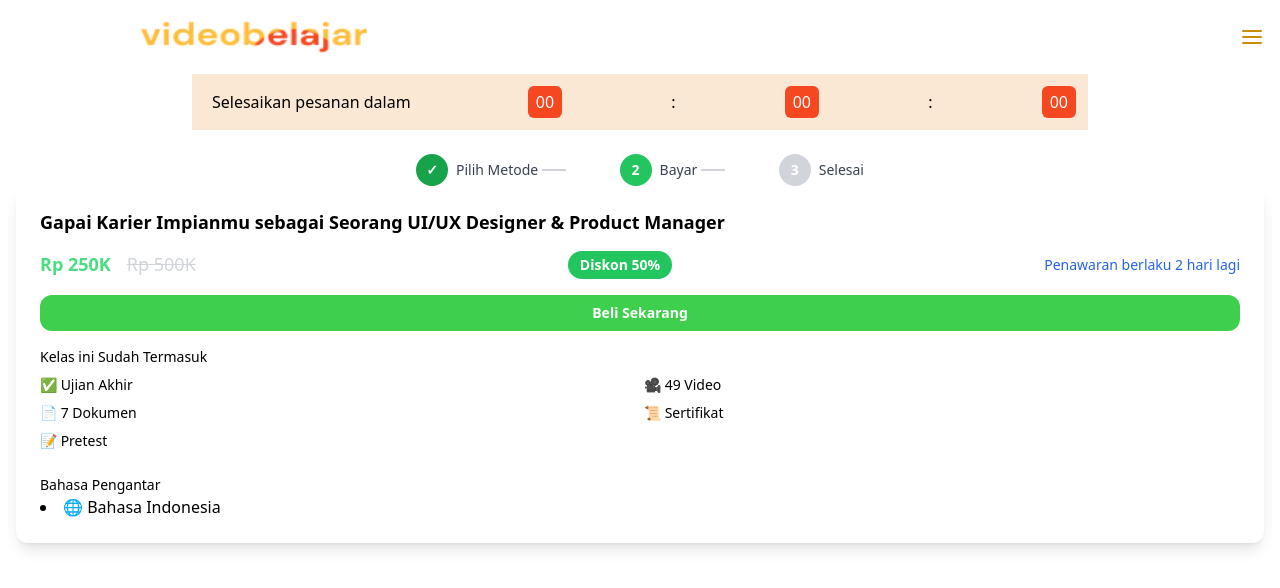
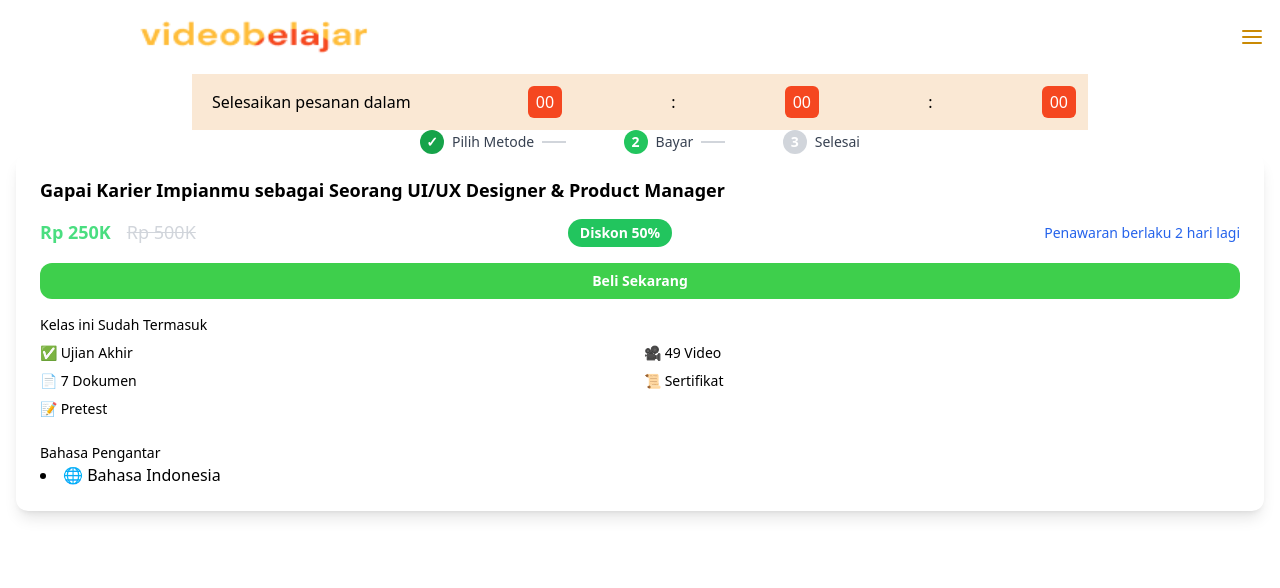
Before and after one commit to fahmi277/mission-intermediate-fe, a React (Vite) app: page /payment-page in a window 1280 px wide. Shown: the top 588 px of the page. Built offline with nearby package versions, Linux system fonts and the light colour scheme.

Commit message:
modify component

```diff
--- a/src/components/molecules/PaymentProgress.tsx
+++ b/src/components/molecules/PaymentProgress.tsx
@@ -19,7 +19,7 @@ export default function PaymentProgress({ currentStep }: PaymentProgressProps) {
   };
 
   return (
-    <div className="flex justify-between items-center max-w-md mx-auto mt-6">
+    <div className="flex justify-between items-center max-w-md mx-auto px-1">
       {steps.map((step, idx) => {
         const status = getStatus(step.key);
         const isLast = idx === steps.length - 1;
@@ -27,14 +27,14 @@ export default function PaymentProgress({ currentStep }: PaymentProgressProps) {
         return (
           <div key={step.key} className="flex items-center">
             <div
-              className={`w-8 h-8 rounded-full flex items-center justify-center text-white text-sm font-bold
+              className={`w-6 h-6 rounded-full flex items-center justify-center text-white text-sm font-bold
                 ${status === "done" ? "bg-green-600" : status === "active" ? "bg-green-500" : "bg-gray-300"}
               `}
             >
               {status === "done" ? "✓" : idx + 1}
             </div>
             <span className="ml-2 text-sm text-gray-700">{step.label}</span>
-            {!isLast && <div className="mx-1 h-0.5 w-6 bg-gray-300" />}
+            {!isLast && <div className="mx-2 h-0.5 w-6 bg-gray-300" />}
           </div>
         );
       })}
```
